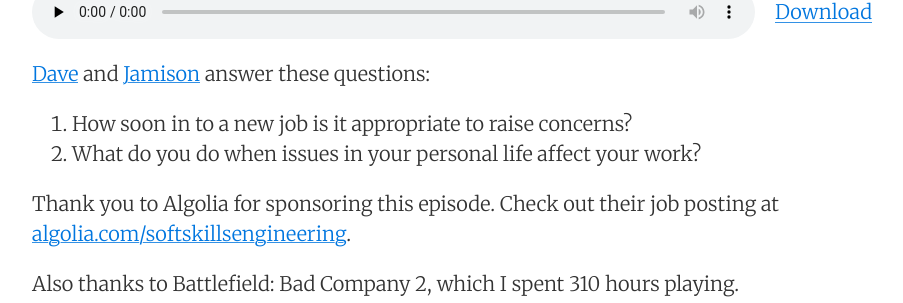
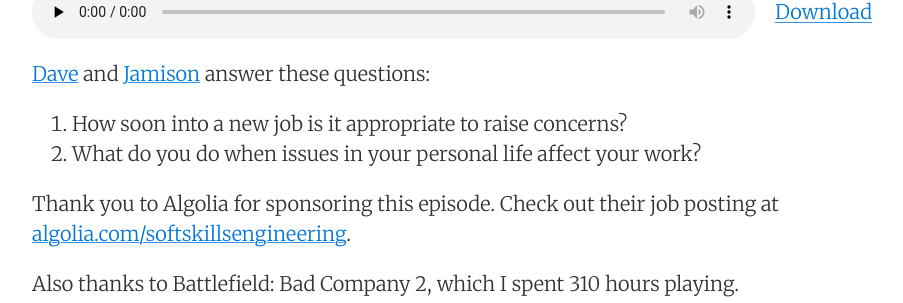
Before and after one commit to soft-skills-engineering/website, a Jekyll site: the page built from _posts/2017-02-14-episode-47-speaking-up-and-personal-issues.md, in a window 1280 px wide. Shown: the part 425-728 px from the top of the page, without its empty margins (188-1091 px from the left). Built offline with Jekyll 4.4.1, drawn with Linux system fonts in a browser that asks for light colours; comment, search, counter and statistics services are not loaded.

Commit message:
Update 2017-02-14-episode-47-speaking-up-and-personal-issues.md
Fixing typos

```diff
--- a/_posts/2017-02-14-episode-47-speaking-up-and-personal-issues.md
+++ b/_posts/2017-02-14-episode-47-speaking-up-and-personal-issues.md
@@ -12,7 +12,7 @@ enable_comments: true
 
 [Dave](https://twitter.com/djsmith42) and [Jamison](https://twitter.com/jergason) answer these questions:
 
-1. How soon in to a new job is it appropriate to raise concerns?
+1. How soon into a new job is it appropriate to raise concerns?
 2. What do you do when issues in your personal life affect your work?
 
 Thank you to Algolia for sponsoring this episode. Check out their job posting at [algolia.com/softskillsengineering](https://www.algolia.com/softskillsengineering).
```
